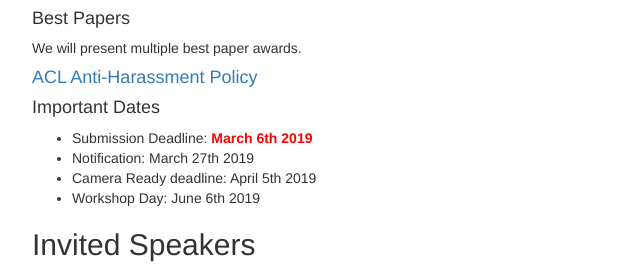
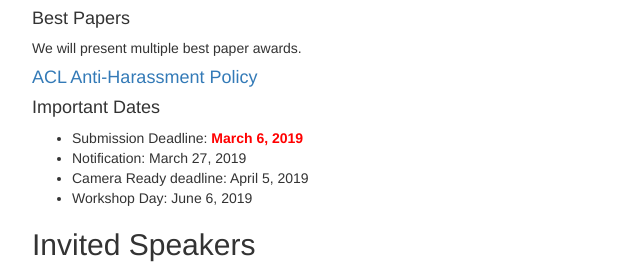
Before and after one commit to SpLU-RoboNLP/SpLU-RoboNLP.github.io, a plain HTML site: page index.html in a window 1280 px wide. Shown: the part 1080-1344 px from the top of the page, 158-798 px from the left. Drawn offline with nearby package versions, Linux system fonts and the light colour scheme.

Commit message:
mostly dates' format fixed

```diff
--- a/index.html
+++ b/index.html
@@ -127,10 +127,10 @@ We will present multiple best paper awards.
 
  <a id="important-dates" class="anchor" href="#accepted-papers" aria-hidden="true"><span class="octicon octicon-link"></span></a><h4>Important Dates</h4>
  <ul>
-  <li>Submission Deadline: <b><font color=red>March 6th 2019</font></b></li>
-  <li>Notification: March 27th 2019</li>
-  <li>Camera Ready deadline: April 5th 2019</li>
-  <li>Workshop Day: June 6th 2019</li>
+  <li>Submission Deadline: <b><font color=red>March 6, 2019</font></b></li>
+  <li>Notification: March 27, 2019</li>
+  <li>Camera Ready deadline: April 5, 2019</li>
+  <li>Workshop Day: June 6, 2019</li>
  </ul>
 
 
@@ -294,7 +294,7 @@ We will present multiple best paper awards.
         <tr><td><li>Aishwarya Padmakumar  </td><td>UT Austin</td></li></tr>
         <tr><td><li>Natalie Parde         </td><td>University of Illinois Chicago</td></li></tr>
         <tr><td><li>Ian Perera</td><td>IHMC</li></td></tr>
-        <tr><td><li>Miriam R. L. Petruck</td><td>FrameNet, ICSI</li></td></tr>
+        <tr><td><li>Miriam R. L. Petruck</td><td>FrameNet ICSI</li></td></tr>
         <tr><td><li>James Pustejovsky</td><td>Brandeis University</li></td></tr>
         <tr><td><li>Preeti Ramaraj        </td><td>University of Michigan</td></li></tr>
         <tr><td><li>Siva Reddy  </td><td>Stanford</li></td></tr>
```
